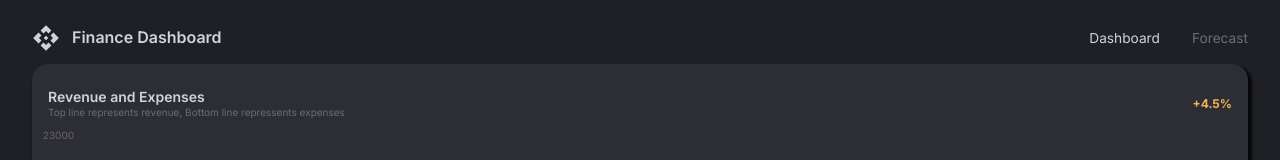
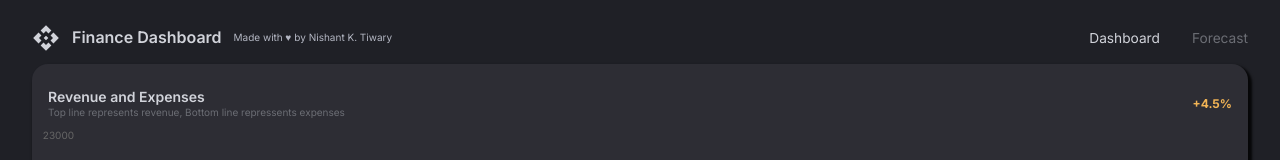
Before and after one commit to nizhantiw/MERN, a React (Vite) app in the folder client/: page / in a window 1280 px wide. Shown: the top 160 px of the page. Built offline with nearby package versions, Linux system fonts and the light colour scheme; no server answers.

Commit message:
added loc

```diff
--- a/client/src/scenes/navbar/index.tsx
+++ b/client/src/scenes/navbar/index.tsx
@@ -17,6 +17,9 @@ return(
             <ApiIcon sx={{fontSize: "28px"}}/>
             <Typography variant='h4' fontSize='16px'>
             Finance Dashboard
+            </Typography>
+            <Typography variant='h5' fontSize='10px'>
+            Made with <span >&#9829;</span> by Nishant K. Tiwary
             </Typography>
         </FlexBetween>
 
```
